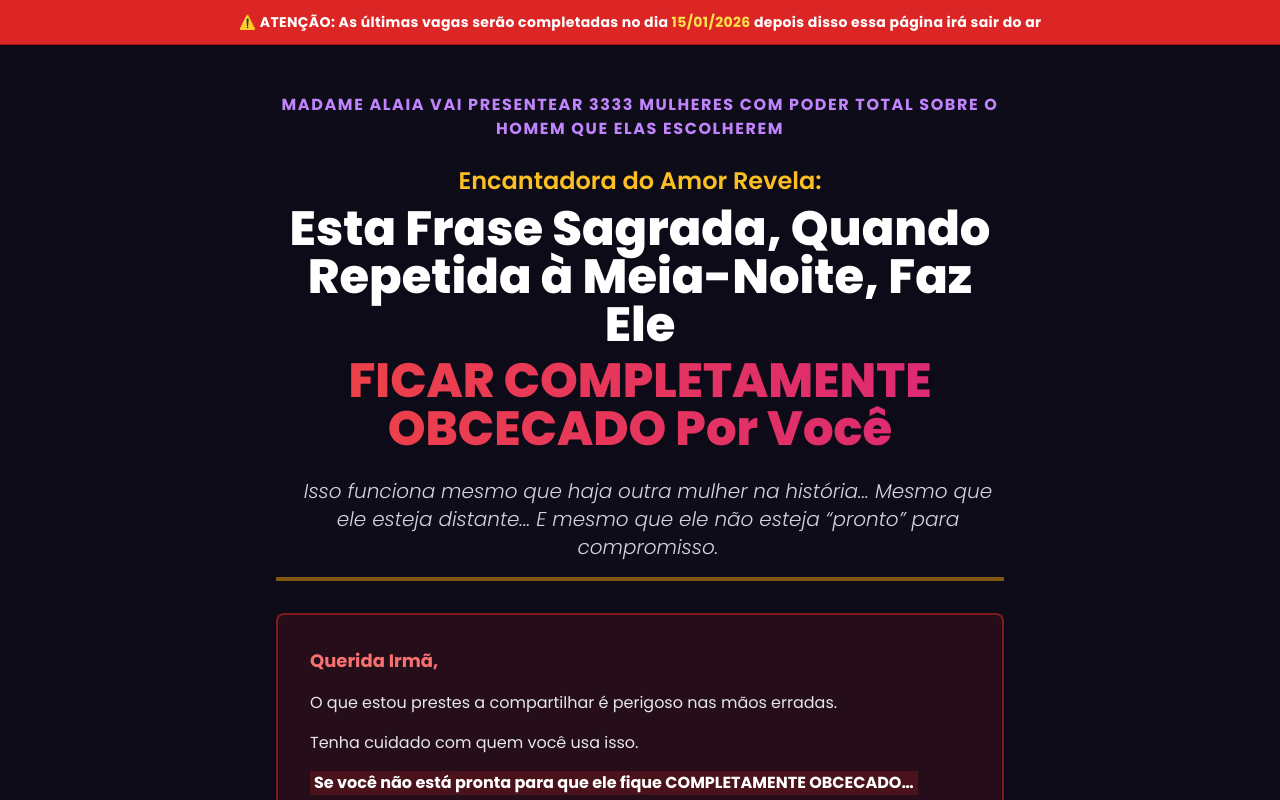
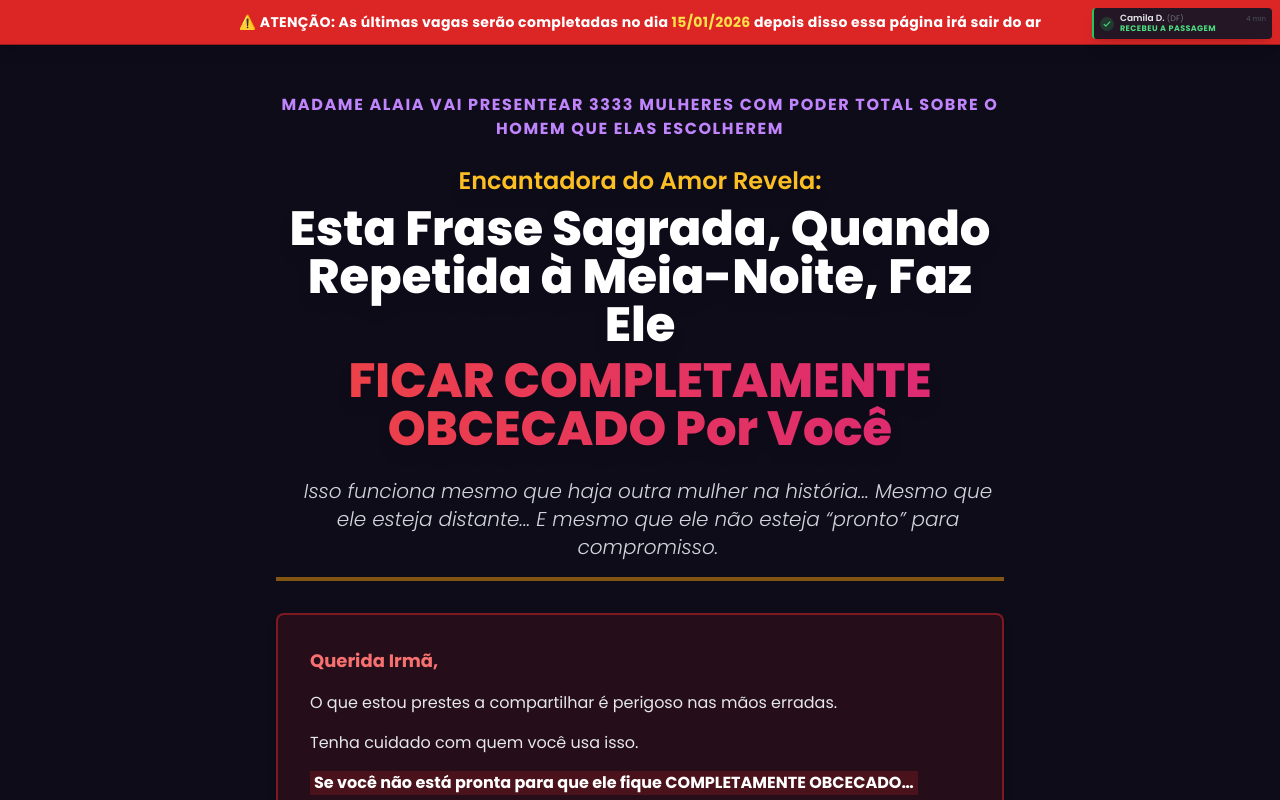
Before and after one commit to Patrickog1992/Passagem, a React (Vite) app: page / in a window 1280 px wide. Shown: the top 800 px of the page. Built offline with nearby package versions, Linux system fonts and the light colour scheme.

Commit message:
feat: Add social proof popup
Integrates a social proof popup component to dynamically display recent user activity, enhancing perceived urgency and trust on the landing page. The popup cycles through simulated purchase notifications to mimic real-time engagement.

```diff
--- a/App.tsx
+++ b/App.tsx
@@ -3,6 +3,7 @@ import { TestimonialCarousel } from './components/TestimonialCarousel';
 import { FAQ } from './components/FAQ';
 import { CTAButton } from './components/CTAButton';
 import { CommitmentModal } from './components/CommitmentModal';
+import { SocialProofPopup } from './components/SocialProofPopup';
 
 const App: React.FC = () => {
   // Estado para controlar qual tela está visível
@@ -33,7 +34,10 @@ const App: React.FC = () => {
   }
 
   return (
-    <div className="min-h-screen font-poppins text-gray-200 selection:bg-purple-500 selection:text-white pb-20">
+    <div className="min-h-screen font-poppins text-gray-200 selection:bg-purple-500 selection:text-white pb-20 relative">
+
+      {/* Pop-up de Prova Social */}
+      <SocialProofPopup />
 
       {/* Top Bar */}
       <div className="bg-red-600 py-3 text-center text-xs md:text-sm font-bold tracking-wide text-white border-b border-red-800 shadow-lg">
--- /dev/null
+++ b/components/SocialProofPopup.tsx
@@ -0,0 +1,80 @@
+import React, { useState, useEffect } from 'react';
+
+const NOTIFICATIONS = [
+  { name: "Mariana S.", state: "SP", time: "agora" },
+  { name: "Ana P.", state: "PR", time: "2 min" },
+  { name: "Juliana M.", state: "RJ", time: "agora" },
+  { name: "Carla B.", state: "MG", time: "5 min" },
+  { name: "Fernanda L.", state: "BA", time: "1 min" },
+  { name: "Patrícia K.", state: "RS", time: "3 min" },
+  { name: "Larissa B.", state: "PE", time: "agora" },
+  { name: "Camila D.", state: "DF", time: "4 min" },
+  { name: "Bruna R.", state: "SP", time: "10 min" }
+];
+
+export const SocialProofPopup: React.FC = () => {
+  const [isVisible, setIsVisible] = useState(false);
+  const [currentData, setCurrentData] = useState(NOTIFICATIONS[0]);
+
+  useEffect(() => {
+    // Função para ciclar as notificações
+    const showNotification = () => {
+      // Escolhe um nome aleatório
+      const randomIdx = Math.floor(Math.random() * NOTIFICATIONS.length);
+      setCurrentData(NOTIFICATIONS[randomIdx]);
+      setIsVisible(true);
+
+      // Esconde após 4 segundos
+      setTimeout(() => {
+        setIsVisible(false);
+      }, 4000);
+    };
+
+    // Primeira aparição após 3 segundos
+    const initialTimeout = setTimeout(() => {
+      showNotification();
+
+      // Loop a cada 15 segundos
+      const interval = setInterval(showNotification, 15000);
+      return () => clearInterval(interval);
+    }, 3000);
+
+    return () => clearTimeout(initialTimeout);
+  }, []);
+
+  return (
+    <div
+      className={`fixed top-2 right-2 z-[60] max-w-[180px] w-full transform transition-all duration-700 ease-in-out font-poppins pointer-events-none ${
+        isVisible ? 'translate-y-0 opacity-100' : '-translate-y-4 opacity-0'
+      }`}
+    >
+      <div className="bg-[#1a1625]/95 backdrop-blur-sm border-l-2 border-green-500 rounded shadow-lg p-1.5 flex items-center gap-1.5 relative overflow-hidden">
+        {/* Ícone Ultra Compacto */}
+        <div className="flex-shrink-0 bg-green-500/20 rounded-full p-0.5">
+          <svg className="w-2.5 h-2.5 text-green-400" fill="none" stroke="currentColor" viewBox="0 0 24 24">
+            <path strokeLinecap="round" strokeLinejoin="round" strokeWidth={2.5} d="M5 13l4 4L19 7" />
+          </svg>
+        </div>
+
+        {/* Texto Ultra Compacto */}
+        <div className="flex-1 min-w-0">
+          <div className="flex justify-between items-baseline mb-0.5">
+             {/* Nome e Estado */}
+            <span className="text-[9px] text-gray-200 font-semibold leading-none truncate pr-1">
+              {currentData.name} <span className="text-gray-500 text-[8px] font-normal">({currentData.state})</span>
+            </span>
+            {/* Tempo */}
+            <span className="text-[7px] text-gray-600 leading-none whitespace-nowrap">{currentData.time}</span>
+          </div>
+          {/* Frase de Ação */}
+          <p className="text-[8px] text-green-400 font-bold uppercase tracking-wider leading-none">
+            RECEBEU A PASSAGEM
+          </p>
+        </div>
+
+        {/* Efeito de brilho sutil */}
+        <div className="absolute top-0 left-0 w-full h-full bg-gradient-to-r from-transparent via-white/5 to-transparent -translate-x-full animate-[shimmer_2s_infinite]"></div>
+      </div>
+    </div>
+  );
+};
```
